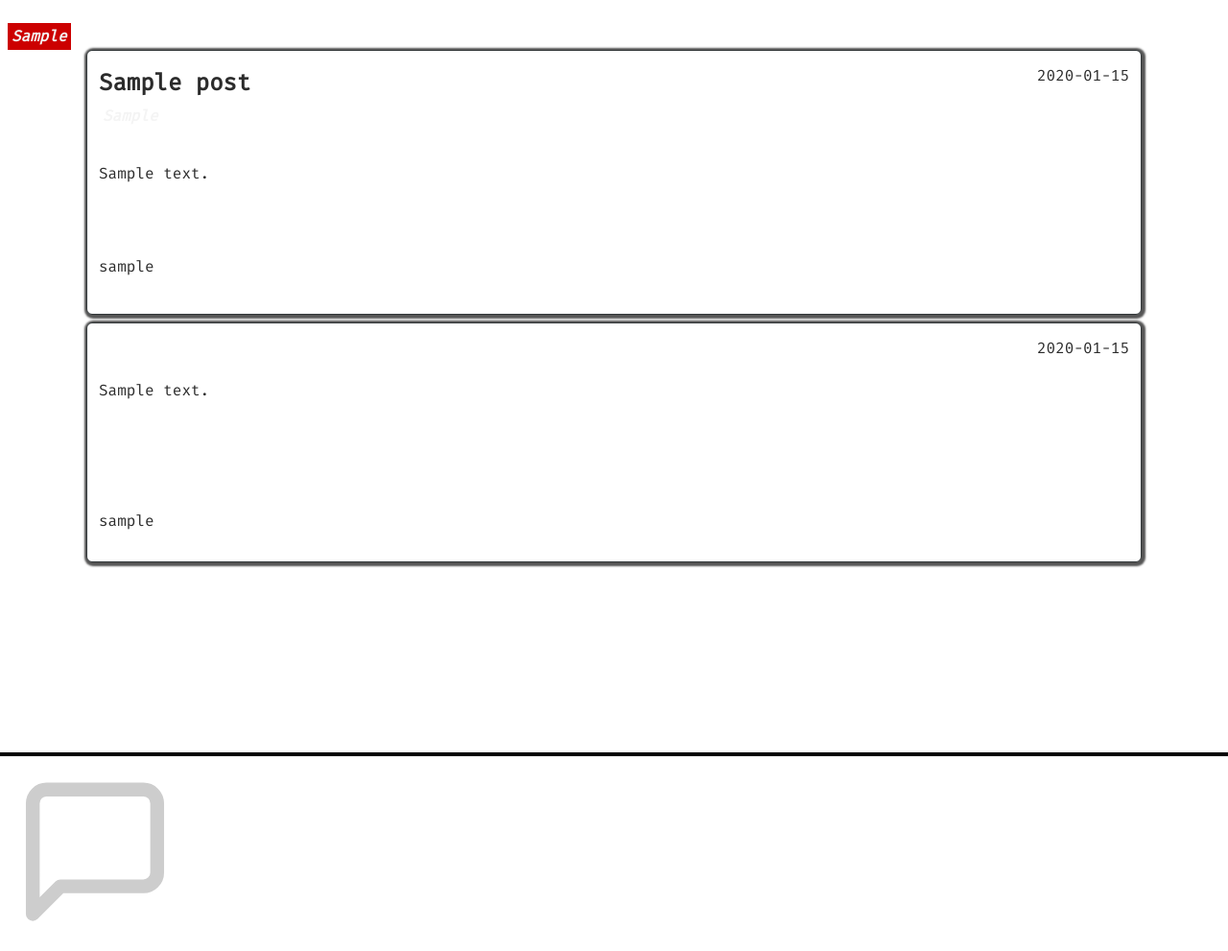
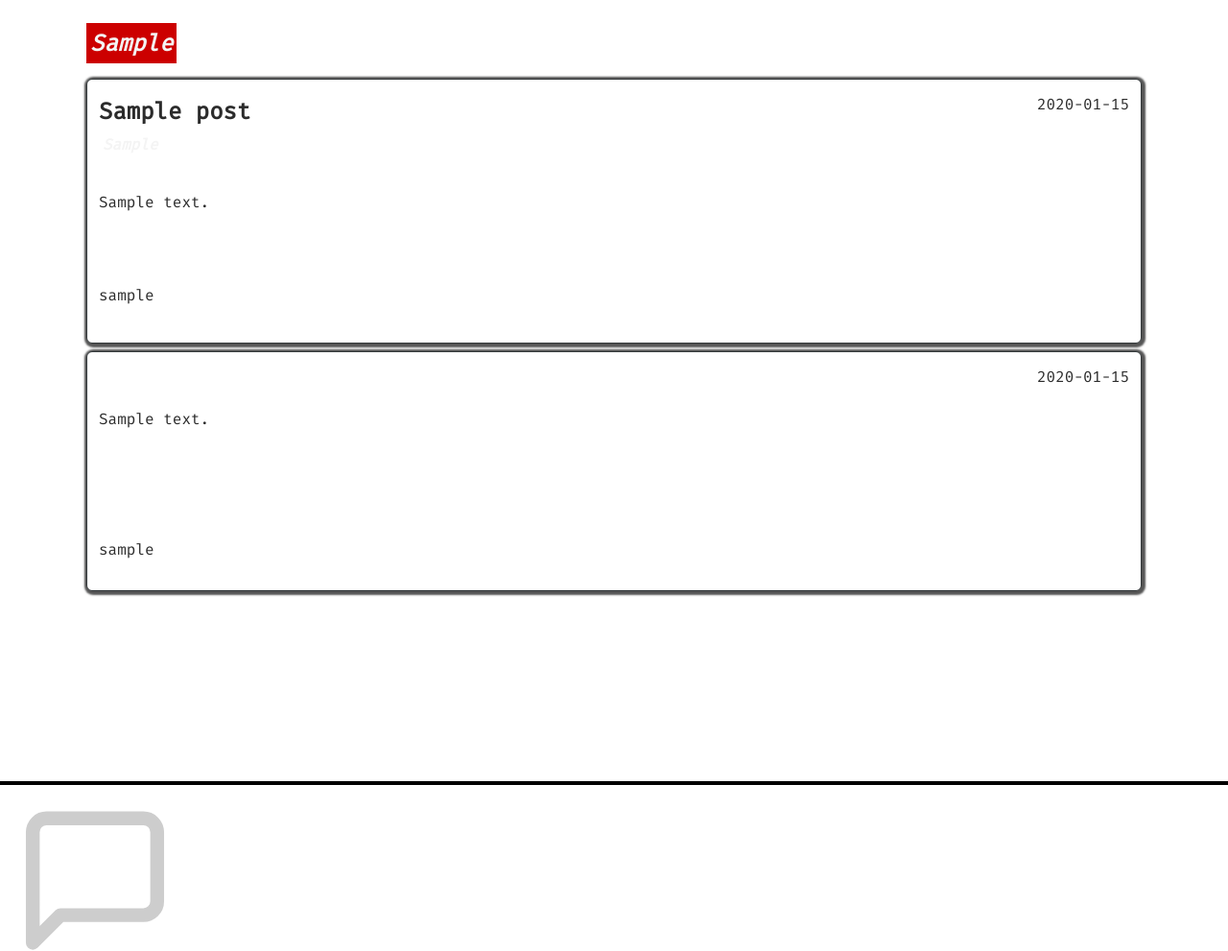
Before and after one commit to brandon-wallace/fstack-forum, a Flask app: page /post/1 in a window 1280 px wide. Shown: the part 255-1246 px from the top of the page at 96% size. Run offline with Flask 2, Linux system fonts and the light colour scheme; tables that the repository leaves empty hold one stand-in row (values such as "Sample post"); some libraries are stand-ins or nearby versions.

Commit message:
Improve CSS

```diff
--- a/application/static/css/style.css
+++ b/application/static/css/style.css
@@ -729,6 +729,8 @@ input.input__field {
 .row {
     width: 100%;
     height: 100%;
+    max-width: 1100px;
+    margin: 0 auto;
     display: -webkit-box;
     display: -ms-flexbox;
     display: flex;
@@ -844,6 +846,11 @@ input.input__field {
     font-weight: bold;
 	font-style: italic;
     width: fit-content;
+    margin-bottom: 1rem;
+}
+
+.row > .tile__category__link {
+    font-size: 1.5rem;
 }
 
 .tile__text,
--- a/application/templates/forum/post.html
+++ b/application/templates/forum/post.html
@@ -26,8 +26,6 @@
             <p class="tile__date">{{ post.date_posted.strftime("%Y-%m-%d") }}</p>
           </div>
 
-		  <p class="tile__category"><a class="tile__category__link">{{ post.category }}</a></p>
-
           <div class="tile__text">
             <p>{{ post.content }}</p>
           </div>
@@ -35,6 +33,7 @@
           <div class="tile__footer">
 
             <div class="tile__author">
+              {{ post.author.username }}
             </div>
 
             <div class="tile__buttons">
```
